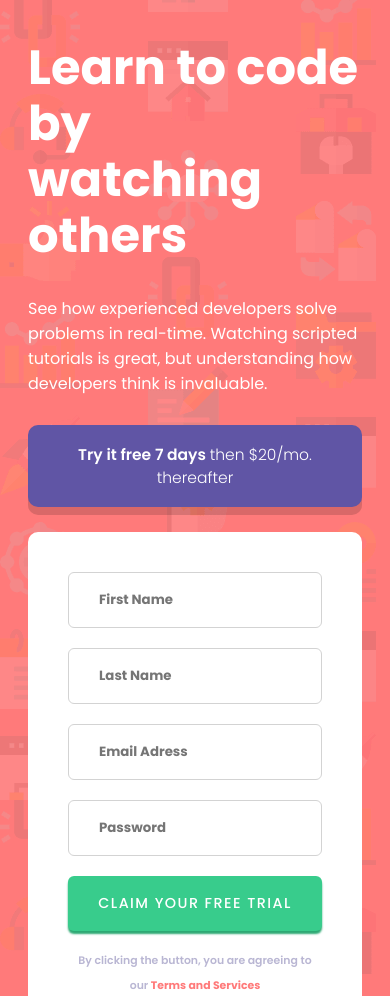
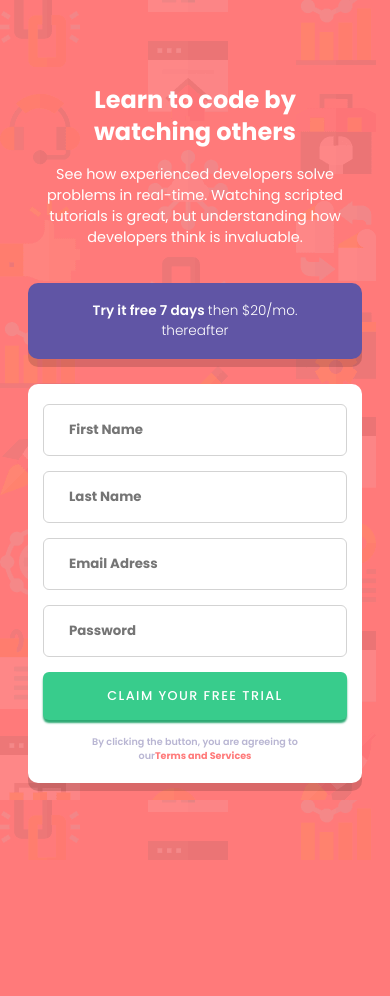
Before and after one commit to juryous/intro-component-with-signup-form, a plain HTML site: page index.html in a window 390 px wide. Shown: the top 996 px of the page. After the commit the page ends 860 px from the top, so only its background shows below. Drawn offline with Linux system fonts and the light colour scheme.

Commit message:
finished mobile design

```diff
--- a/index.html
+++ b/index.html
@@ -51,7 +51,7 @@
         </div>
         <button id="btn" class="input">Claim your free trial</button>
         <small id="terms">
-          By clicking the button, you are agreeing to our <a href="">Terms and Services</a>
+          <div>By clicking the button, you are agreeing to our<a href="">Terms and Services</a></div>
         </small>
       </form>
     </div>
--- a/style.css
+++ b/style.css
@@ -14,7 +14,7 @@ body {
     display: flex;
     align-items: center;
     justify-content: center;
-    flex-wrap: wrap;
+    /* flex-wrap: wrap; */
     max-width: 1440px;
     min-height: 100vh;
     margin: 0 auto;
@@ -147,3 +147,63 @@ input::placeholder {
 .input-box.error small {
     display: block;
 }
+
+@media screen and (max-width: 768px) {
+
+    .container {
+        flex-direction: column;
+        padding: 60px 0;
+    }
+
+    .inner {
+        max-width: 375px;
+    }
+
+    h1 {
+        font-size: 1.5rem;
+        line-height: 2rem;
+        text-align: center;
+    }
+
+    h2 {
+        font-size: 0.85rem;
+        padding: 18px 50px;
+    }
+
+    p {
+        text-align: center;
+        font-size: 0.9rem;
+    }
+
+    #form {
+        padding: 20px 15px;
+    }
+
+    .input-box {
+        margin-bottom: 15px;
+    }
+
+    .input {
+        padding: 15px 25px;
+    }
+
+    .input-box img {
+        top: 15px;
+        right: 20px;
+    }
+
+    #btn {
+        font-size: 0.8rem;
+        padding: 15px;
+    }
+
+    #terms {
+        font-size: 0.6rem;
+        text-align: center;
+    }
+
+    #terms div {
+        margin: 0 auto;
+        max-width: 250px;
+    }
+}
```
